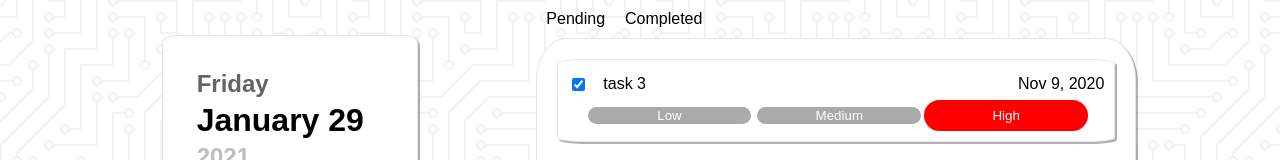
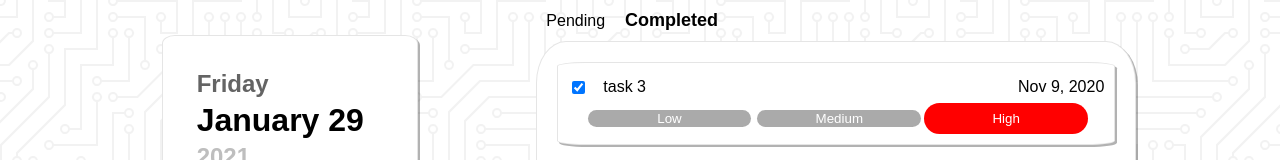
Before and after one commit to ryuuohlee/Creative-Softwares-Challenge, a React (Create React App) app in the folder to-do/: page / in a window 1280 px wide. Both pictures are taken after a click on the element "Completed". Shown: the top 160 px of the page. Built offline with nearby package versions, Linux system fonts and the light colour scheme.

Commit message:
Feature: Styled filtering

```diff
--- a/to-do/src/container/App/App.js
+++ b/to-do/src/container/App/App.js
@@ -2,7 +2,7 @@ import React, { useState, useEffect } from 'react';
 import CurrentDate from '../../components/CurrentDate/CurrentDate.js';
 import OpenTasks from '../../components/OpenTasks/OpenTasks.js';
 import TaskList from '../../components/TaskList/TaskList.js'
-import { AppStyle, ControlContainer, FilterContainer, Filter } from './AppStyles.js'
+import { AppStyle, ControlContainer, FilterContainer, Filter, Unfilter } from './AppStyles.js'
 
 
 const App = () => {
@@ -32,9 +32,15 @@ const App = () => {
           <OpenTasks open={openTasks} />
         </div>
         <FilterContainer className="filterControl">
-          <ControlContainer>
-            <Filter onClick={handleListView} value="Pending">Pending</Filter><Filter onClick={handleListView} value="Pending">Completed</Filter>
-          </ControlContainer>
+          {listView === false ?<ControlContainer>
+              <Filter onClick={handleListView} value="Pending">Pending</Filter><Unfilter onClick={handleListView} value="Pending">Completed</Unfilter>
+            </ControlContainer>
+            :
+            <ControlContainer>
+              <Unfilter onClick={handleListView} value="Pending">Pending</Unfilter><Filter onClick={handleListView} value="Pending">Completed</Filter>
+            </ControlContainer>
+            }
+
           <TaskList tasks={taskList} view={listView} setTasks={setTasks} />
         </FilterContainer>
       </AppStyle>
--- a/to-do/src/container/App/AppStyles.js
+++ b/to-do/src/container/App/AppStyles.js
@@ -24,4 +24,9 @@ export const ControlContainer = styled.div`
 
 export const Filter = styled.span`
   margin: 10px;
+  font-size: large;
+  font-weight: bold;
 `
+export const Unfilter = styled.span`
+  margin: 10px;
+`
```
Also changed, not shown: 1 other file (tests, documents, lock files or other folders).
